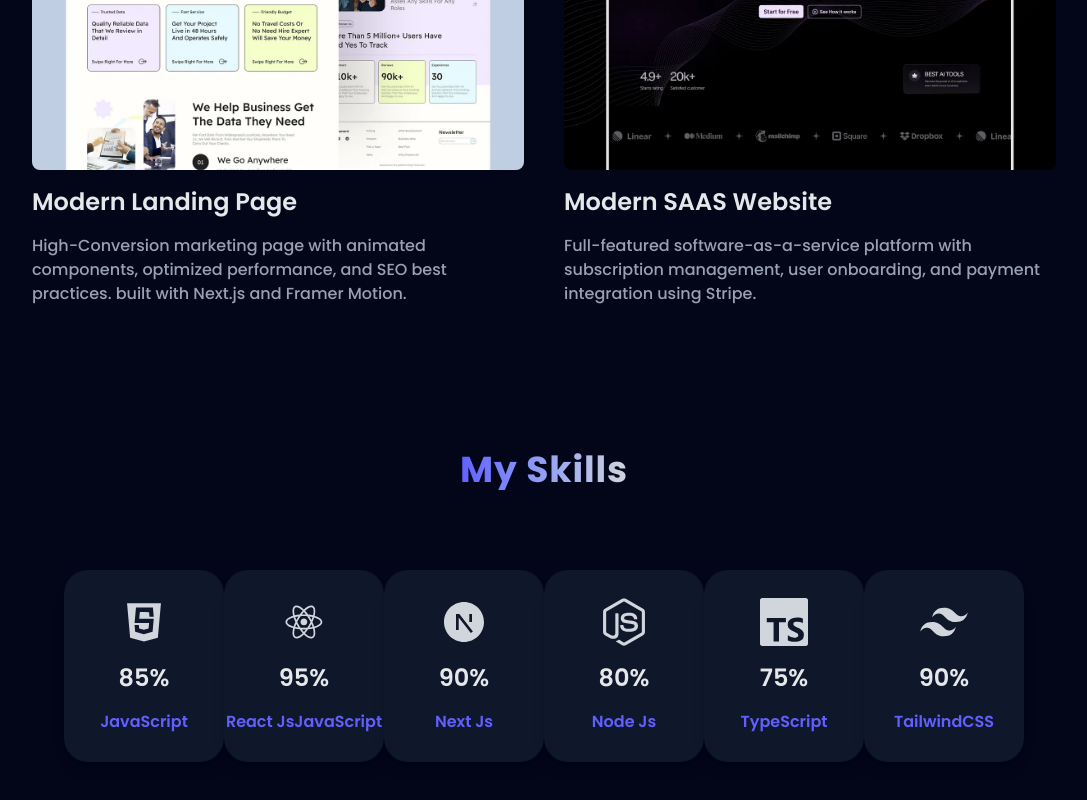
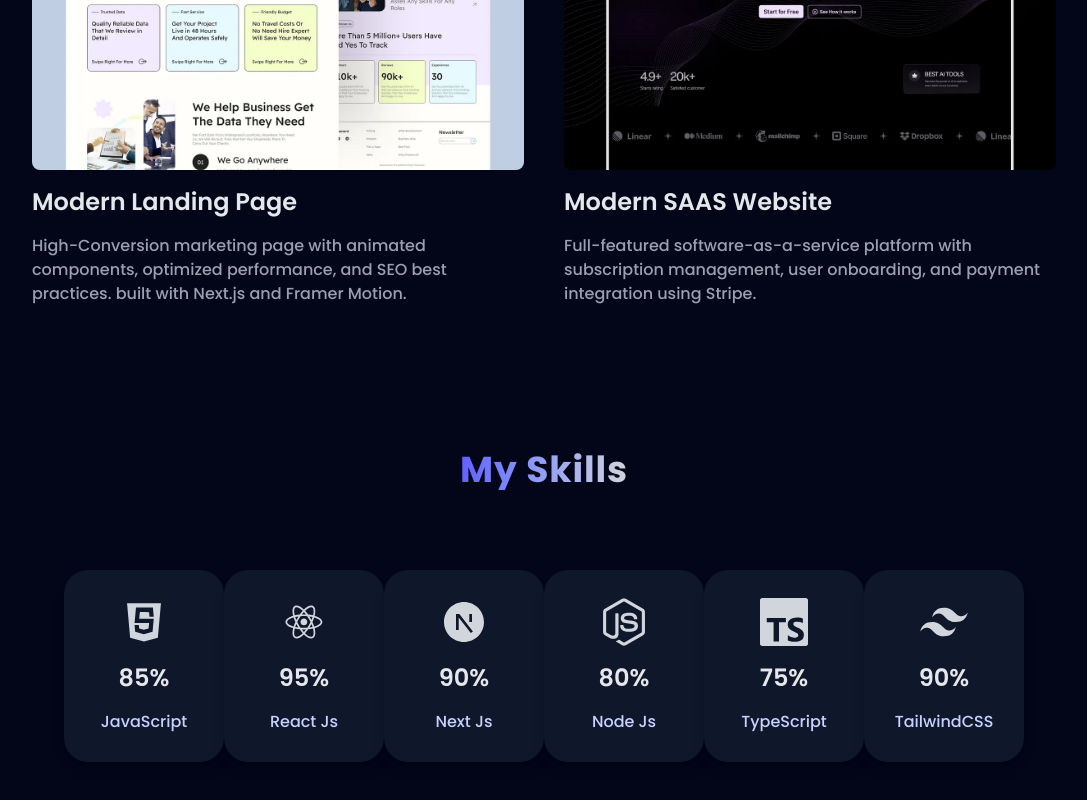
Before and after one commit to creativeloc/portfolio-website, a Next.js app: page / in a window 1280 px wide. Shown: the part 3252-4052 px from the top of the page, without its empty margins (96-1183 px from the left). Built offline with nearby package versions, Linux system fonts and the light colour scheme.

Commit message:
adjusted the font weight and color for the text under the skills logos

```diff
--- a/src/components/skills/SkillsSection.tsx
+++ b/src/components/skills/SkillsSection.tsx
@@ -11,7 +11,7 @@ const skills = [
     skillLevel: 85
   },
   {
-    name: "React JsJavaScript",
+    name: "React Js",
     icon: <DiReact />,
     skillLevel: 95
   },
@@ -52,7 +52,7 @@ export default function SkillsSection() {
               <p className="text-2xl font-semibold my-4 text-gray-200">
                 {skill.skillLevel}%
               </p>
-              <p className="text-indigo-500 font-semibold">{skill.name}</p>
+              <p className="text-indigo-200 font-medium">{skill.name}</p>
             </div>
           )
         })}
```
